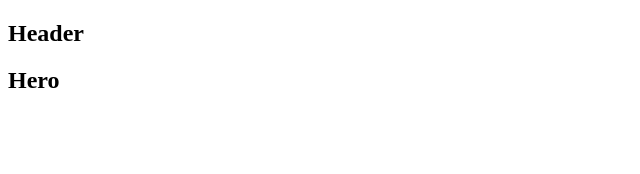
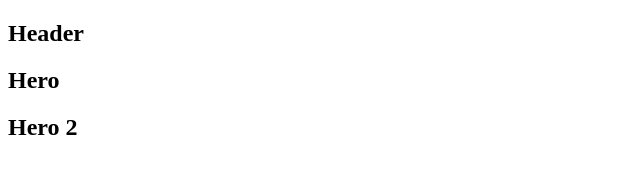
Before and after one commit to csiebra/aula_git, a plain HTML site: page index.html in a window 1280 px wide. Shown: the whole page, without its empty margins (0-640 px from the left). Drawn offline with Linux system fonts and the light colour scheme.

Commit message:
Alteração 3

```diff
--- a/index.html
+++ b/index.html
@@ -11,6 +11,7 @@
     </section>
     <section>
         <h1>Hero</h1>
+        <h2>Hero 2</h2>
     </section>
 </body>
 </html>
```
